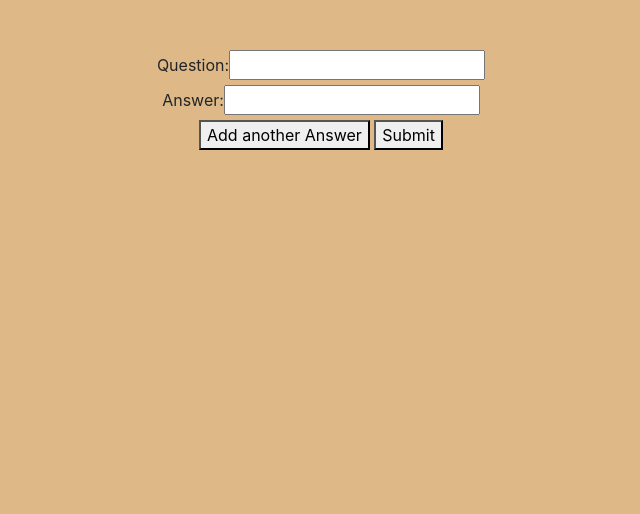
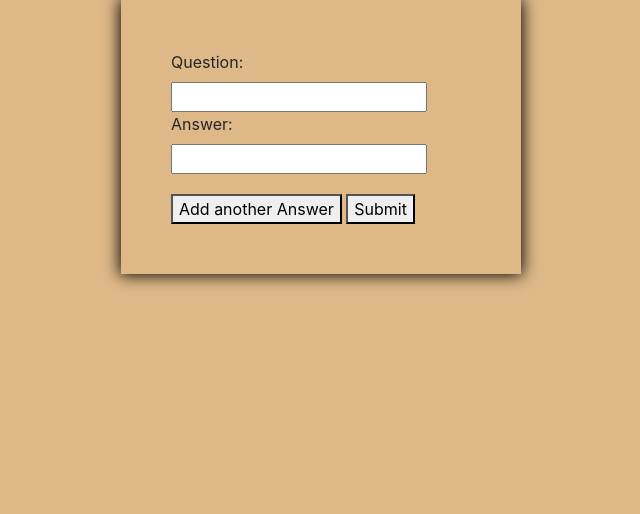
Before and after one commit to mirokrastev/poll-website, a Django app: page /poll/create in a window 1280 px wide. Shown: the part 56-570 px from the top of the page, without its empty margins (319-959 px from the left). Run offline with Django 3.2, Linux system fonts and the light colour scheme; the visitor is signed in with stand-in values (Sample User, id 1).

Commit message:
front end improvements
This update features slight front end improvements :)

```diff
--- /dev/null
+++ b/poll/static/poll/css/create-poll-style.css
@@ -0,0 +1,12 @@
+#create-poll {
+    display: table;
+    box-shadow: 0px 0px 15px 1px #000000;
+    margin: auto;
+    width: 400px;
+    padding: 50px;
+}
+
+.buttons {
+    display: inline-block;
+    padding-top: 20px;
+}
--- a/poll/templates/poll/create_poll.html
+++ b/poll/templates/poll/create_poll.html
@@ -3,25 +3,31 @@
 
 {% block title %}Create Poll{% endblock title %}
 
+{% block links %}
+    <link rel="stylesheet" type="text/css" href="{% static 'poll/css/create-poll-style.css' %}">
+{% endblock links %}
+
 {% block content %}
-    <div class="text-center" style="margin: 50px;">
+    <span id="create-poll">
         <form method="POST">
             {% csrf_token %}
             {{ question_form }}
-            <div id="answers">
-                <div id="management">
+            <span id="answers">
+                <span id="management">
                     {{ answer_formset.management_form }}
-                </div>
-                <div id="fields">
+                </span>
+                <span id="fields">
                     {% for form in answer_formset %}
                         {{ form }}
                     {% endfor %}
-                </div>
-            </div>
-            <button id="add-form-btn">Add another Answer</button>
-            <button>Submit</button>
+                </span>
+            </span>
+            <span class="buttons">
+                <button id="add-form-btn">Add another Answer</button>
+                <button>Submit</button>
+            </span>
         </form>
-    </div>
+    </span>
 {% endblock content %}
 
 {% block scripts %}
--- a/poll/templates/poll/single-poll/can_vote.html
+++ b/poll/templates/poll/single-poll/can_vote.html
@@ -2,6 +2,6 @@
     <form method="POST" action="{% url 'poll:vote_poll' poll.id poll %}">
         {% csrf_token %}
         {{ form }}
-        <button>Submit</button>
+        <button class="btn btn-primary">Submit</button>
     </form>
 </div>
--- a/poll/templates/poll/single-poll/trusted-settings.html
+++ b/poll/templates/poll/single-poll/trusted-settings.html
@@ -1 +1,3 @@
-<a href="{% url 'poll:delete_poll' poll.id poll %}"><button>Delete</button></a>
+<a href="{% url 'poll:delete_poll' poll.id poll %}">
+    <button class="btn btn-primary">Delete</button>
+</a>
--- a/static/css/home-style.css
+++ b/static/css/home-style.css
@@ -11,8 +11,7 @@
     left: 0;
     right: 0;
 
-    border: 1px solid red;
-    box-shadow: 0 0 10px 5px royalblue;
+    box-shadow: 0px 0px 15px 1px #000000;
 }
 
 .landing-link {
```
Also changed, not shown: poll/api/views.py (+6 -6 lines), poll/static/poll/css/single-poll-style.css (added, +20 -0 lines), poll/templates/poll/single-poll/view_poll.html (+3 -9 lines).
